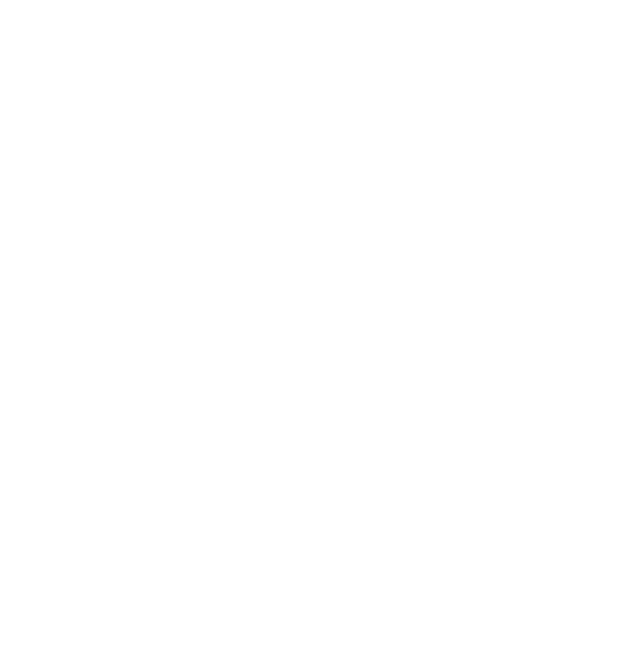
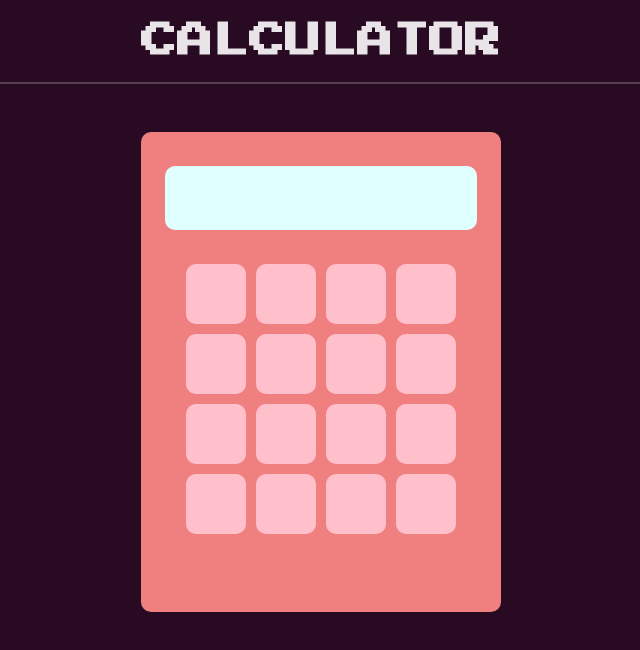
Before and after one commit to AIrawan0/odin-calculator, a plain HTML site: page index.html in a window 1280 px wide. Shown: the whole page, without its empty margins (319-959 px from the left). Drawn offline with Linux system fonts and the light colour scheme; a web font is replaced by a local one.

Commit message:
adding operator script

```diff
--- a/index.html
+++ b/index.html
@@ -3,12 +3,41 @@
 <head>
     <meta charset="UTF-8">
     <meta name="viewport" content="width=device-width, initial-scale=1.0">
-    <title>Document</title>
+    <title>CALCULATOR</title>
+    <link rel="preconnect" href="https://fonts.googleapis.com">
+    <link rel="preconnect" href="https://fonts.gstatic.com" crossorigin>
+    <link href="https://fonts.googleapis.com/css2?family=Press+Start+2P&family=Rubik+Iso&display=swap" rel="stylesheet">
     <link rel="stylesheet" href="style.css">
 </head>
 <body>
+    <header>CALCULATOR</header>
+    <main>
+        <div class="container">
+            <div class="display">
+                <div class="text"></div>
+            </div>
+            <div class="keyboard">
+                <div class="key"></div>
+                <div class="key"></div>
+                <div class="key"></div>
+                <div class="key"></div>
+                <div class="key"></div>
+                <div class="key"></div>
+                <div class="key"></div>
+                <div class="key"></div>
+                <div class="key"></div>
+                <div class="key"></div>
+                <div class="key"></div>
+                <div class="key"></div>
+                <div class="key"></div>
+                <div class="key"></div>
+                <div class="key"></div>
+                <div class="key"></div>
+            </div>
+        </div>
+    </main>
+    <footer></footer>
 
-
-    <script></script>
+    <script src="script.js"></script>
 </body>
 </html>
--- a/script.js
+++ b/script.js
@@ -0,0 +1,17 @@
+function operate(num1,op,num2){
+    switch(op){
+      case '+':return num1 + num2;
+      case '-':return num1 - num2;
+      case '*':return num1 * num2;
+      case '/':return num1 / num2;
+    }
+}
+
+const num1 = 1;
+const num2 = 2;
+const operator = '+';
+
+const res = operate(num1,operator,num2)
+console.log(res);
+
+// Object look up
--- a/style.css
+++ b/style.css
@@ -0,0 +1,77 @@
+*{
+    box-sizing: border-box;
+    margin: 0;
+    padding: 0;
+    font-family: "Press Start 2P", system-ui;
+}
+
+body{
+    background-color: #280a22;
+    z-index: -1;
+    min-height: 100vh;
+    display: flex;
+    flex-direction: column;
+}
+
+header{
+    top: 0;
+    left: 0;
+    right: 0;
+    height: 84px;
+    color: #e8e4e7;
+    border-bottom:2px solid #e8e4e73d;
+    display: flex;
+    justify-content: center;
+    align-items: center;
+    font-size: 36px;
+    font-weight: 900;
+}
+
+main{
+    left: 0;
+    right: 0;
+    flex: 1 0;
+    /* background: yellow; */
+    margin: 0 15%;
+    padding: 20px 0;
+    display: flex;
+    justify-content: center;
+}
+.container{
+    display: flex;
+    height: 480px;
+    width: 360px;
+    background: lightcoral;
+    flex-direction: column;
+    border-radius: 10px;
+    padding: 16px;
+    margin-top: 28px;
+}
+
+.container .display{
+    /* background: lightgreen; */
+    height: 100px;
+    display: flex;
+    justify-content: center;
+    align-items: center;
+}
+.container .display .text{
+    background: lightcyan;
+    height: 64px;
+    width: 95%;
+    border-radius: 10px;
+}
+
+.container .keyboard{
+    /* background: red; */
+    display: flex;
+    flex-wrap: wrap;
+    justify-content: center;
+    gap: 10px;
+    padding-top: 16px;
+}
+.container .key{
+    background: pink;
+    padding: 30px;
+    border-radius: 10px;
+}
```
